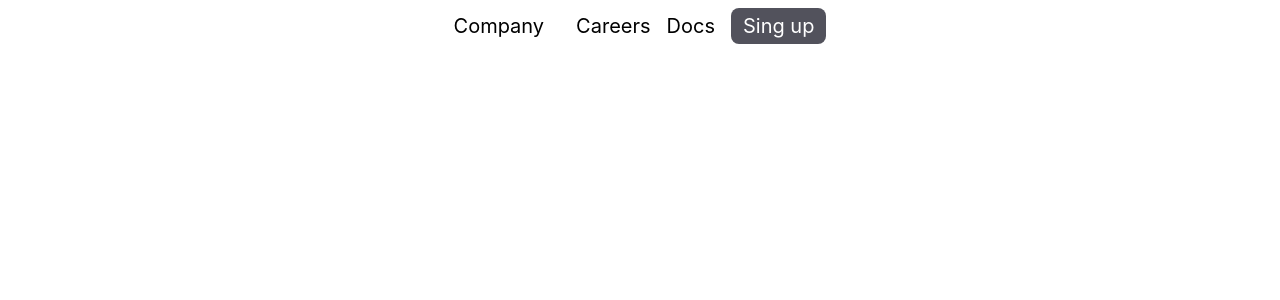
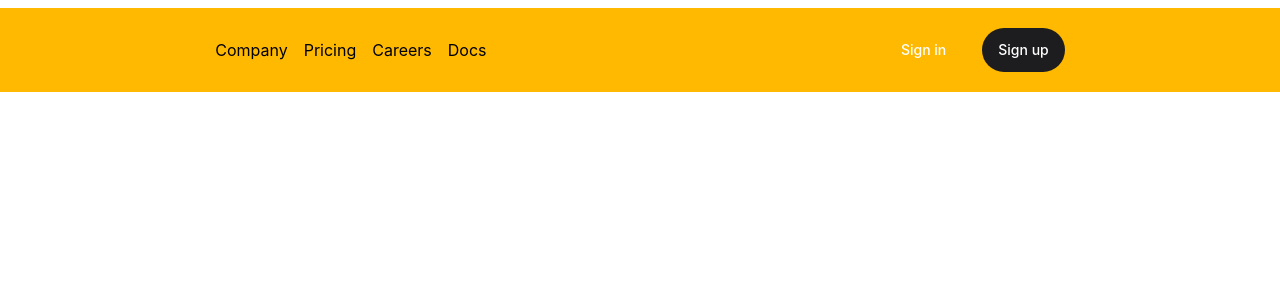
Before and after one commit to moo-farah/freecodecamp-react, a React (Vite) app: page / in a window 1280 px wide. Shown: the top 300 px of the page. Built offline with nearby package versions, Linux system fonts and the light colour scheme.

Commit message:
add: navbar styling

```diff
--- a/src/components/Navbar.jsx
+++ b/src/components/Navbar.jsx
@@ -1,16 +1,20 @@
 const Navbar = () => {
   return (
-   <nav className="mt-2 text-xl">
-    <ul className="flex flex-row items-center justify-center gap-4" >
-        <li><a href="#">Company</a></li>
-        <li><a href="#"></a></li>
-        <li><a href="#">Careers</a></li>
-        <li><a href="#">Docs</a></li>
-        <li>
-            <button className="bg-zinc-600 hover:bg-zinc-900 text-white px-3 py-1 rounded-lg" aria-expanded>Sing up</button>
-        </li>
-    </ul>
-   </nav>
+   <nav className="bg-amber-400 px-4 py-5 mt-2">
+      <div className="flex flex-row items-center justify-around">
+        <ul className="flex flex-row items-center gap-4">
+          <li><a href="/company">Company</a></li>
+          <li><a href="/pricing">Pricing</a></li>
+          <li><a href="/careers">Careers</a></li>
+          <li><a href="/docs">Docs</a></li>
+        </ul>
+
+        <div className="flex flex-row items-center gap-5">
+          <button className="hover:bg-[#1D1D1F] text-white text-sm px-4 py-3 rounded-full font-medium" aria-expanded={false}>Sign in</button>
+          <button className="bg-[#1D1D1F] text-white text-sm px-4 py-3 rounded-full font-medium" aria-expanded={false}>Sign up</button>
+        </div>
+      </div>
+    </nav>
   )
 }
 
--- a/src/index.css
+++ b/src/index.css
@@ -1,3 +1,17 @@
 @import url('https://fonts.googleapis.com/css2?family=Inter:ital,opsz,wght@0,14..32,100..900;1,14..32,100..900&display=swap');
 
 @import "tailwindcss";
+
+theme {
+    html {
+        font-size: 'Inter', system-ui, -apple-system, sans-serif;
+    }
+}
+
+:root {
+    --background: var(#ffffff);
+}
+
+body {
+    background-color: var(--background);
+}
```
